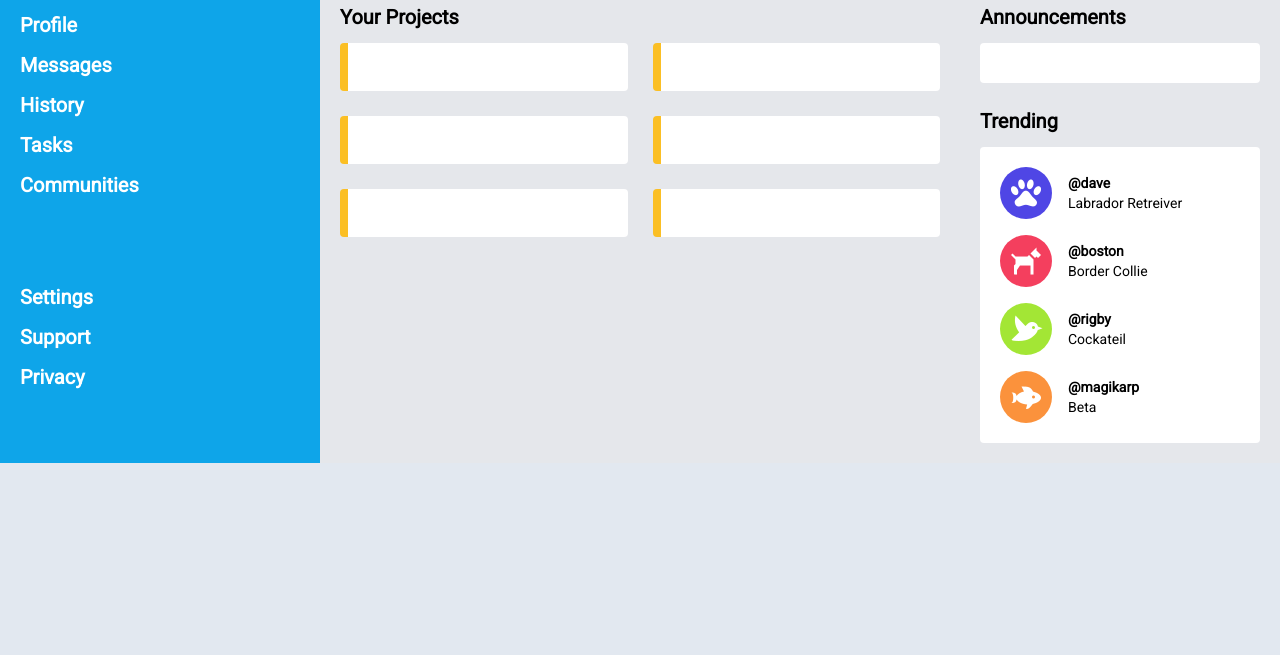
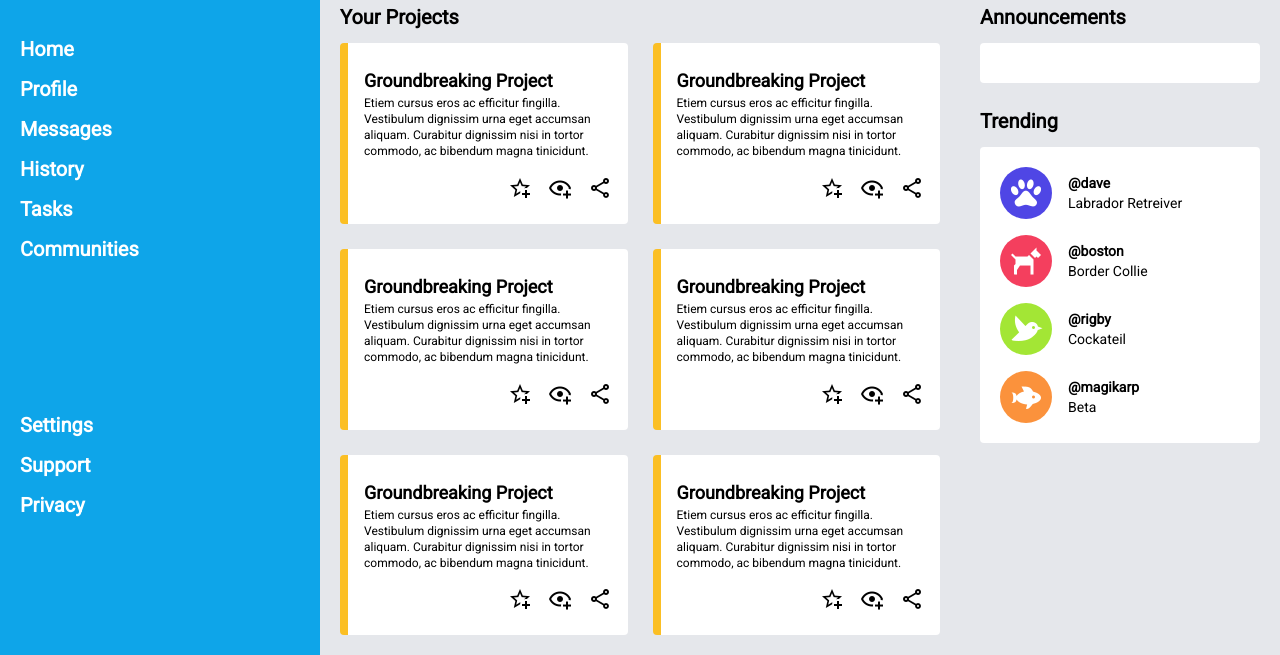
Before and after one commit to jburto94/admin-panel, a plain HTML site: page index.html in a window 1280 px wide. Shown: the part 157-812 px from the top of the page. Drawn offline with nearby package versions, Linux system fonts and the light colour scheme; files whose address does not match are found by name.

Commit message:
Finished Project content

```diff
--- a/index.html
+++ b/index.html
@@ -66,23 +66,59 @@
       <div class='projects'>
         <h2 class="text-xl font-bold mb-3">Your Projects</h2>
         <div class="cards">
-          <div class="card rounded px-4 py-6 border-l-8 bg-white border-amber-400">
-
+          <div class="card rounded px-4 py-6 border-l-8 bg-white border-amber-400 flex flex-col">
+            <h3 class="font-bold text-lg">Groundbreaking Project</h3>
+            <p class="text-xs">Etiem cursus eros ac efficitur fingilla. Vestibulum dignissim urna eget accumsan aliquam. Curabitur dignissim nisi in tortor commodo, ac bibendum magna tinicidunt.</p>
+            <div class="self-end mt-4 justify-end">
+              <img src="./assets/images/star-plus-outline.png" class="inline-block">
+              <img src="./assets/images/eye-plus-outline.png" class="inline-block mx-3">
+              <img src="./assets/images/share-variant-outline.png" class="inline-block">
+            </div>
           </div>
-          <div class="card rounded px-4 py-6 border-l-8 bg-white border-amber-400">
-
+          <div class="card rounded px-4 py-6 border-l-8 bg-white border-amber-400 flex flex-col">
+            <h3 class="font-bold text-lg">Groundbreaking Project</h3>
+            <p class="text-xs">Etiem cursus eros ac efficitur fingilla. Vestibulum dignissim urna eget accumsan aliquam. Curabitur dignissim nisi in tortor commodo, ac bibendum magna tinicidunt.</p>
+            <div class="self-end mt-4 justify-end">
+              <img src="./assets/images/star-plus-outline.png" class="inline-block">
+              <img src="./assets/images/eye-plus-outline.png" class="inline-block mx-3">
+              <img src="./assets/images/share-variant-outline.png" class="inline-block">
+            </div>
           </div>
-          <div class="card rounded px-4 py-6 border-l-8 bg-white border-amber-400">
-
+          <div class="card rounded px-4 py-6 border-l-8 bg-white border-amber-400 flex flex-col">
+            <h3 class="font-bold text-lg">Groundbreaking Project</h3>
+            <p class="text-xs">Etiem cursus eros ac efficitur fingilla. Vestibulum dignissim urna eget accumsan aliquam. Curabitur dignissim nisi in tortor commodo, ac bibendum magna tinicidunt.</p>
+            <div class="self-end mt-4 justify-end">
+              <img src="./assets/images/star-plus-outline.png" class="inline-block">
+              <img src="./assets/images/eye-plus-outline.png" class="inline-block mx-3">
+              <img src="./assets/images/share-variant-outline.png" class="inline-block">
+            </div>
           </div>
-          <div class="card rounded px-4 py-6 border-l-8 bg-white border-amber-400">
-
+          <div class="card rounded px-4 py-6 border-l-8 bg-white border-amber-400 flex flex-col">
+            <h3 class="font-bold text-lg">Groundbreaking Project</h3>
+            <p class="text-xs">Etiem cursus eros ac efficitur fingilla. Vestibulum dignissim urna eget accumsan aliquam. Curabitur dignissim nisi in tortor commodo, ac bibendum magna tinicidunt.</p>
+            <div class="self-end mt-4 justify-end">
+              <img src="./assets/images/star-plus-outline.png" class="inline-block">
+              <img src="./assets/images/eye-plus-outline.png" class="inline-block mx-3">
+              <img src="./assets/images/share-variant-outline.png" class="inline-block">
+            </div>
           </div>
-          <div class="card rounded px-4 py-6 border-l-8 bg-white border-amber-400">
-
+          <div class="card rounded px-4 py-6 border-l-8 bg-white border-amber-400 flex flex-col">
+            <h3 class="font-bold text-lg">Groundbreaking Project</h3>
+            <p class="text-xs">Etiem cursus eros ac efficitur fingilla. Vestibulum dignissim urna eget accumsan aliquam. Curabitur dignissim nisi in tortor commodo, ac bibendum magna tinicidunt.</p>
+            <div class="self-end mt-4 justify-end">
+              <img src="./assets/images/star-plus-outline.png" class="inline-block">
+              <img src="./assets/images/eye-plus-outline.png" class="inline-block mx-3">
+              <img src="./assets/images/share-variant-outline.png" class="inline-block">
+            </div>
           </div>
-          <div class="card rounded px-4 py-6 border-l-8 bg-white border-amber-400">
-
+          <div class="card rounded px-4 py-6 border-l-8 bg-white border-amber-400 flex flex-col">
+            <h3 class="font-bold text-lg">Groundbreaking Project</h3>
+            <p class="text-xs">Etiem cursus eros ac efficitur fingilla. Vestibulum dignissim urna eget accumsan aliquam. Curabitur dignissim nisi in tortor commodo, ac bibendum magna tinicidunt.</p>
+            <div class="self-end mt-4 justify-end">
+              <img src="./assets/images/star-plus-outline.png" class="inline-block">
+              <img src="./assets/images/eye-plus-outline.png" class="inline-block mx-3">
+              <img src="./assets/images/share-variant-outline.png" class="inline-block">
+            </div>
           </div>
         </div>
       </div>
```
Also changed, not shown: assets/images/eye-plus-outline.png (added), assets/images/share-variant-outline.png (added), assets/images/star-plus-outline.png (added).
